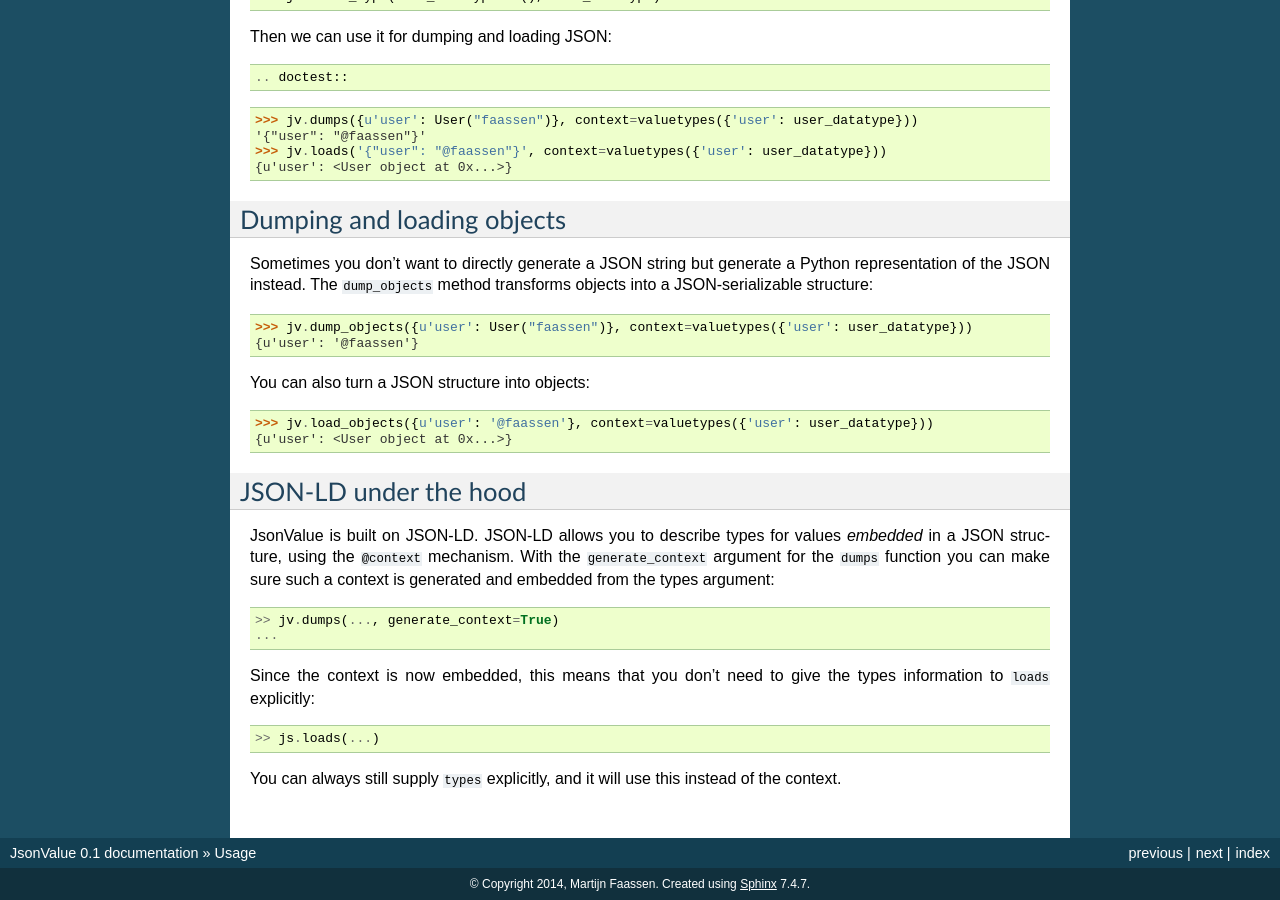
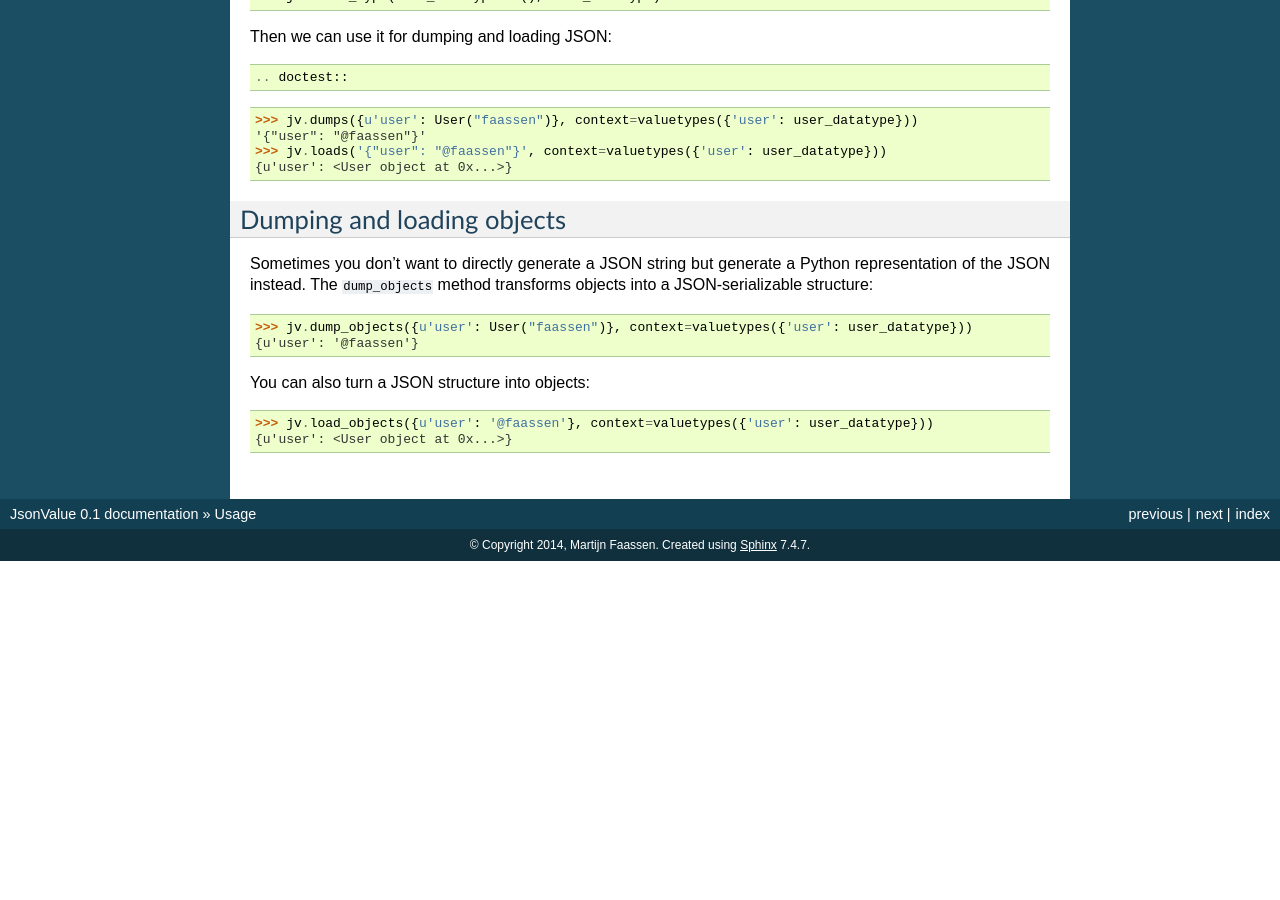
Before and after one commit to faassen/jsonvalue, a Sphinx documentation site: the page built from doc/usage.rst, in a window 1280 px wide and 900 px high, scrolled down 2032 px. Built offline with Sphinx 7.4.7, drawn with Linux system fonts in a browser that asks for light colours; after the commit the page ends 2593 px from its top, so only the background shows below that; some of the changed text lies outside the part shown.

Commit message:
Clean up JSON-LD description for now until we can go into more detail.

```diff
--- a/doc/usage.rst
+++ b/doc/usage.rst
@@ -169,23 +169,3 @@ You can also turn a JSON structure into objects:
 
   >>> jv.load_objects({u'user': '@faassen'}, context=valuetypes({'user': user_datatype}))
   {u'user': <User object at 0x...>}
-
-JSON-LD under the hood
-----------------------
-
-JsonValue is built on JSON-LD. JSON-LD allows you to describe types
-for values *embedded* in a JSON structure, using the ``@context``
-mechanism. With the ``generate_context`` argument for the ``dumps``
-function you can make sure such a context is generated and embedded
-from the types argument::
-
-  >> jv.dumps(..., generate_context=True)
-  ...
-
-Since the context is now embedded, this means that you don't need to
-give the types information to ``loads`` explicitly::
-
-  >> js.loads(...)
-
-You can always still supply ``types`` explicitly, and it will use this
-instead of the context.
```
